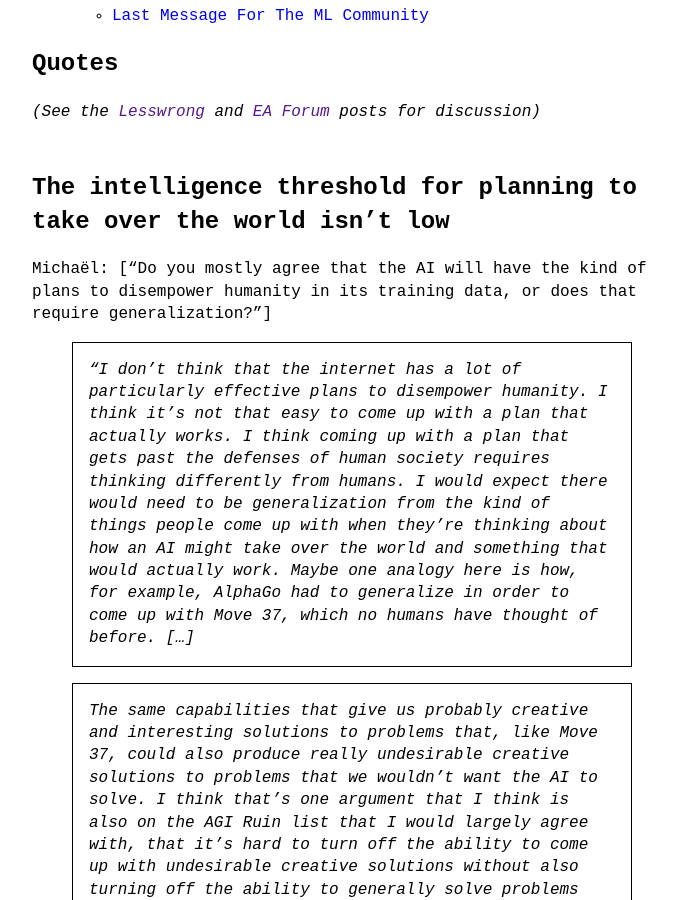
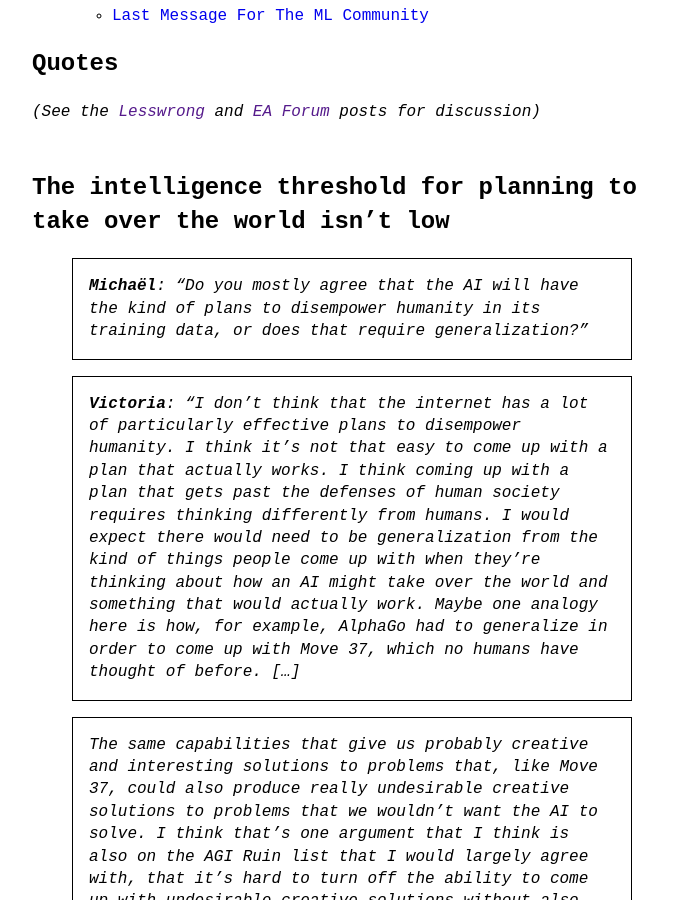
Before and after one commit to theinsideview/theinsideview.github.io, a Jekyll site: the page built from _posts/2023-01-12-krakvona.md, in a window 1280 px wide and 900 px high, scrolled down 2467 px. Shown: the whole window, without its empty margins (288-965 px from the left). Built offline with Jekyll 4.4.1, drawn with Linux system fonts in a browser that asks for light colours.

Commit message:
Update 2023-01-12-krakvona.md

```diff
--- a/_posts/2023-01-12-krakvona.md
+++ b/_posts/2023-01-12-krakvona.md
@@ -65,9 +65,9 @@ _(See the [Lesswrong]() and [EA Forum]() posts for discussion)_
 
 ## The intelligence threshold for planning to take over the world isn't low
 
-Michaël: [“Do you mostly agree that the AI will have the kind of plans to disempower humanity in its training data, or does that require generalization?”]
+> **Michaël**: “Do you mostly agree that the AI will have the kind of plans to disempower humanity in its training data, or does that require generalization?”
 
-> “I don't think that the internet has a lot of particularly effective plans to disempower humanity. I think it's not that easy to come up with a plan that actually works. I think coming up with a plan that gets past the defenses of human society requires thinking differently from humans. I would expect there would need to be generalization from the kind of things people come up with when they're thinking about how an AI might take over the world and something that would actually work. Maybe one analogy here is how, for example, AlphaGo had to generalize in order to come up with Move 37, which no humans have thought of before. \[...\]
+> **Victoria**: “I don't think that the internet has a lot of particularly effective plans to disempower humanity. I think it's not that easy to come up with a plan that actually works. I think coming up with a plan that gets past the defenses of human society requires thinking differently from humans. I would expect there would need to be generalization from the kind of things people come up with when they're thinking about how an AI might take over the world and something that would actually work. Maybe one analogy here is how, for example, AlphaGo had to generalize in order to come up with Move 37, which no humans have thought of before. \[...\]
 
 > The same capabilities that give us probably creative and interesting solutions to problems that, like Move 37, could also produce really undesirable creative solutions to problems that we wouldn't want the AI to solve. I think that's one argument that I think is also on the AGI Ruin list that I would largely agree with, that it's hard to turn off the ability to come up with undesirable creative solutions without also turning off the ability to generally solve problems that we one day want AI to solve. For example, if we want the AI to be able to, for example, cure cancer or solve various coordination problems among humans and so on, then a lot of the capabilities that would come with that could also lead to bad outcomes if the system is not aligned.” ([full context](https://theinsideview.ai/victoria#a-move-37-might-disempower-humanity))
 
```
